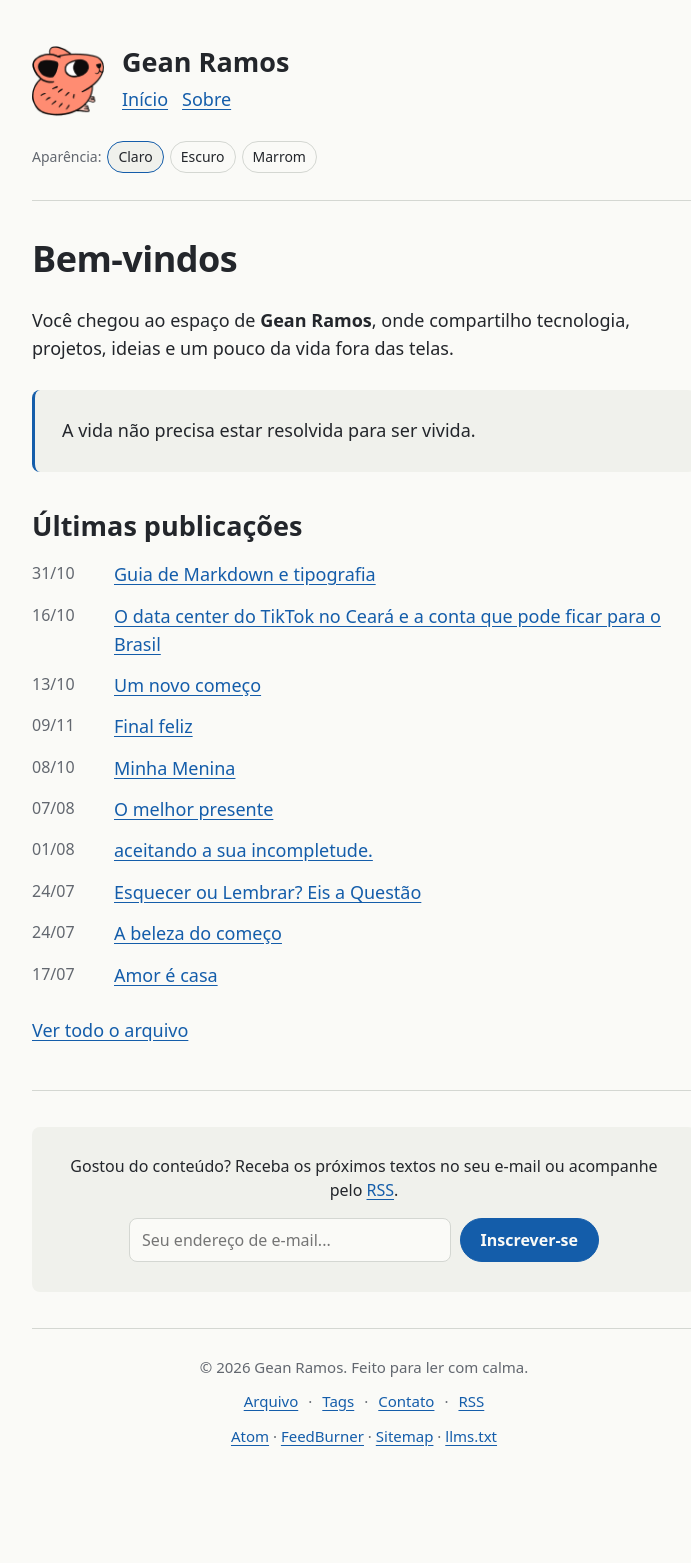
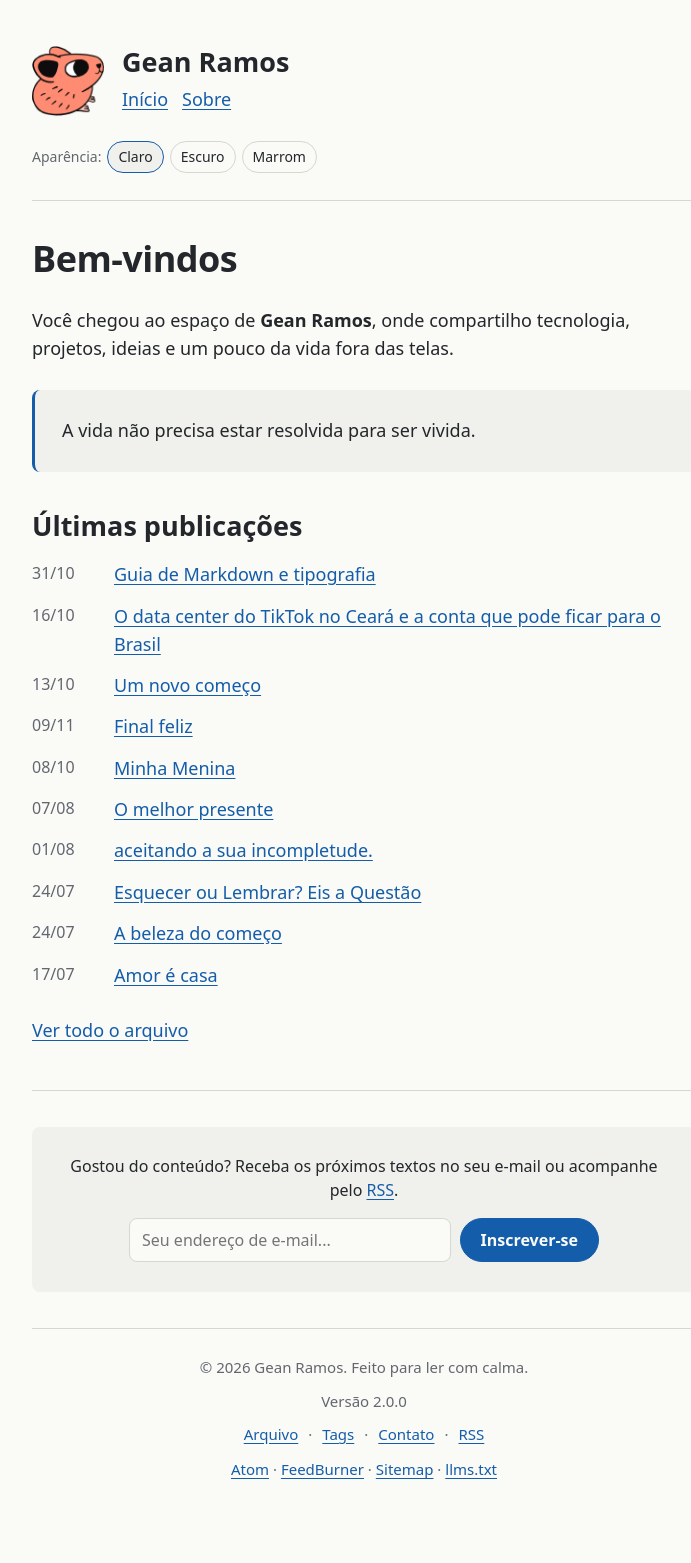
Before and after one commit to geanramoscom/geanramoscom.github.io, a Jekyll site: the page built from index.html, in a window 1280 px wide. Shown: the whole page, without its empty margins (276-967 px from the left). Built offline with Jekyll 4.4.1, drawn with Linux system fonts in a browser that asks for light colours; some web fonts are replaced; before the commit the page ends 1530 px from its top, so only the background shows below that.

Commit message:
feat: show numeric blog version in footer

```diff
--- a/_includes/footer.html
+++ b/_includes/footer.html
@@ -1,6 +1,7 @@
 {% include newsletter.html %}
 <footer class="site-footer">
 <p>© {{ site.time | date: '%Y' }} {{ site.author | escape }}. Feito para ler com calma.</p>
+<p class="site-version">Versão {{ site.version | default: '2.0.0' | escape }}</p>
 <nav class="footer-nav" aria-label="Navegação do rodapé"><a href="{{ '/arquivo/' | relative_url }}">Arquivo</a> · <a href="{{ '/tags/' | relative_url }}">Tags</a> · <a href="{{ '/contato/' | relative_url }}">Contato</a> · <a href="{{ '/rss.xml' | relative_url }}">RSS</a></nav>
 <p><a href="{{ '/feed.xml' | relative_url }}">Atom</a> · <a href="https://feeds.feedburner.com/geanramos" rel="alternate">FeedBurner</a> · <a href="{{ '/sitemap.xml' | relative_url }}">Sitemap</a> · <a href="{{ '/llms.txt' | relative_url }}">llms.txt</a></p>
 </footer>
```
